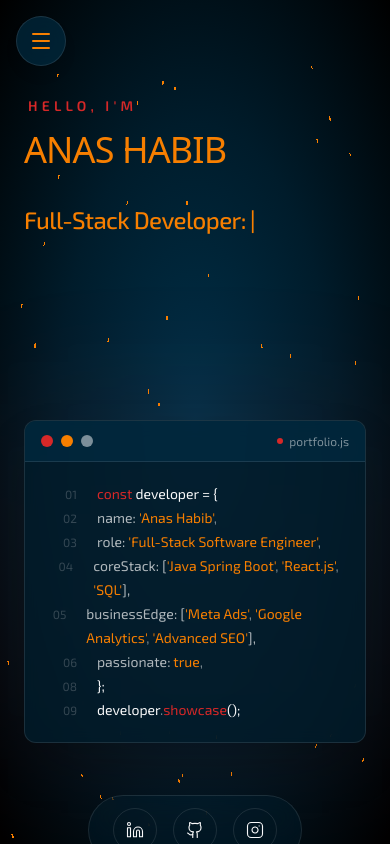
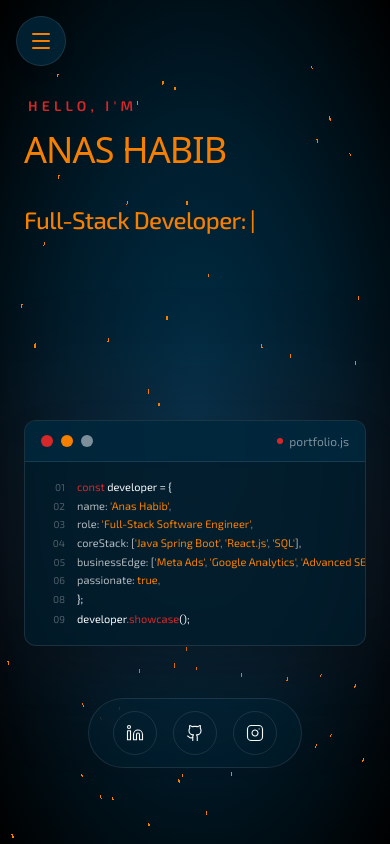
Before and after one commit to anasha447/Portfolio.me, a React (Vite) app: page / in a window 390 px wide. Built offline with nearby package versions, Linux system fonts and the light colour scheme; a web font is replaced by a local one.

Commit message:
general changes

```diff
--- a/src/components/Hero.jsx
+++ b/src/components/Hero.jsx
@@ -8,7 +8,7 @@ import Antigravity from './Antigravity';
 
 // ─── Dynamic role phrases ───
 const ROLE_PHRASES = [
-    'Full-Stack Developer: \n • Java\n • Spring Boot\n • React.js\n • wordpress',
+    'Full-Stack Developer: \n • Java\n • Spring Boot\n • React.js\n • wordo',
     'Software Engineer.',
 ];
 
@@ -42,13 +42,13 @@ function resolveColor(c) {
 function CodeLine({ line, index }) {
     return (
         <motion.div
-            className="flex"
+            className="flex w-full"
             initial={{ opacity: 0, x: -10 }}
             animate={{ opacity: 1, x: 0 }}
             transition={{ duration: 0.3, delay: 0.8 + index * 0.06 }}
         >
-            <span className="w-8 text-right mr-5 text-[#F8F9FA]/20 select-none font-exo text-xs leading-6">{line.num}</span>
-            <span className="font-exo text-sm leading-6">
+            <span className="w-6 sm:w-8 flex-shrink-0 text-right mr-3 sm:mr-5 text-[#F8F9FA]/30 select-none font-exo text-[10px] sm:text-xs leading-[1.7] sm:leading-6 mt-[1px] sm:mt-0">{line.num}</span>
+            <span className="font-exo text-[11px] sm:text-sm leading-[1.7] sm:leading-6 whitespace-nowrap">
                 {line.content.map((token, i) => <span key={i} style={{ color: resolveColor(token.color) }}>{token.text}</span>)}
             </span>
         </motion.div>
@@ -85,17 +85,17 @@ function TiltCodeEditor() {
         >
             <figure
                 ref={ref}
-                className="relative w-full max-w-lg [perspective:800px] cursor-default"
+                className="relative w-full max-w-[95vw] md:max-w-lg [perspective:800px] cursor-default"
                 onMouseMove={handleMouse} onMouseEnter={handleEnter} onMouseLeave={handleLeave}
             >
                 <div className="absolute -inset-4 rounded-2xl bg-[#D62828]/8 blur-3xl -z-10" />
-                <motion.div className="relative [transform-style:preserve-3d] will-change-transform" style={{ rotateX, rotateY, scale }}>
-                    <div className="bg-[#001c2b]/80 backdrop-blur-sm border border-[#F8F9FA]/10 rounded-xl shadow-2xl overflow-hidden">
+                <motion.div className="relative w-full [transform-style:preserve-3d] will-change-transform" style={{ rotateX, rotateY, scale }}>
+                    <div className="bg-[#001c2b]/80 backdrop-blur-sm border border-[#F8F9FA]/10 rounded-xl shadow-2xl overflow-hidden w-full">
                         <div className="bg-[#003049]/50 border-b border-[#F8F9FA]/10 px-4 py-3 flex items-center">
                             <div className="flex items-center gap-2"><span className="w-3 h-3 rounded-full bg-[#D62828]" /><span className="w-3 h-3 rounded-full bg-[#F77F00]" /><span className="w-3 h-3 rounded-full bg-[#F8F9FA]/50" /></div>
                             <div className="ml-auto flex items-center gap-1.5"><span className="w-1.5 h-1.5 rounded-full bg-[#D62828] animate-pulse" /><span className="text-xs text-[#F8F9FA]/50 font-exo">portfolio.js</span></div>
                         </div>
-                        <div className="p-5 md:p-6 overflow-x-auto">{CODE_LINES.map((line, i) => <CodeLine key={i} line={line} index={i} />)}</div>
+                        <div className="p-4 sm:p-5 md:p-6 overflow-x-auto w-full">{CODE_LINES.map((line, i) => <CodeLine key={i} line={line} index={i} />)}</div>
                     </div>
                 </motion.div>
             </figure>
--- a/src/components/Projects.jsx
+++ b/src/components/Projects.jsx
@@ -24,7 +24,7 @@ const FLAGSHIP_PROJECTS = [
         gradient: 'from-[#F77F00]/20 via-[#003049]/40 to-[#D62828]/20',
         accent: '#F77F00',
         demo: 'https://matessa.in',
-        source: 'https://github.com/anasha447/Matessa',
+
     },
     {
         title: 'SyriaMart',
@@ -219,24 +219,13 @@ function ProjectCard({ project, imgHeightClass }) {
                                 href={demo}
                                 target="_blank"
                                 rel="noopener noreferrer"
-                                className="flex-1 flex items-center justify-center gap-2 px-4 py-2.5 rounded-xl
+                                className={`flex items-center justify-center gap-2 px-4 py-2.5 rounded-xl
                                            bg-[#F77F00] text-white font-exo font-semibold text-xs uppercase tracking-wider
-                                           transition-all duration-300 hover:shadow-[0_0_20px_rgba(247,127,0,0.4)] hover:scale-[1.02]"
+                                           transition-all duration-300 hover:shadow-[0_0_20px_rgba(247,127,0,0.4)] hover:scale-[1.02] ${source !== '#' ? 'flex-1' : 'w-full'}`}
                             >
                                 Live Demo
                             </a>
-                            {source !== '#' && (
-                                <a
-                                    href={source}
-                                    target="_blank"
-                                    rel="noopener noreferrer"
-                                    className="flex-1 flex items-center justify-center gap-2 px-4 py-2.5 rounded-xl
-                                               border border-[#F8F9FA]/15 text-[#F8F9FA]/80 font-exo font-semibold text-xs uppercase tracking-wider
-                                               transition-all duration-300 hover:border-[#F77F00]/50 hover:text-[#F77F00] hover:scale-[1.02]"
-                                >
-                                    Source
-                                </a>
-                            )}
+
                         </>
                     )}
                 </div>
```
